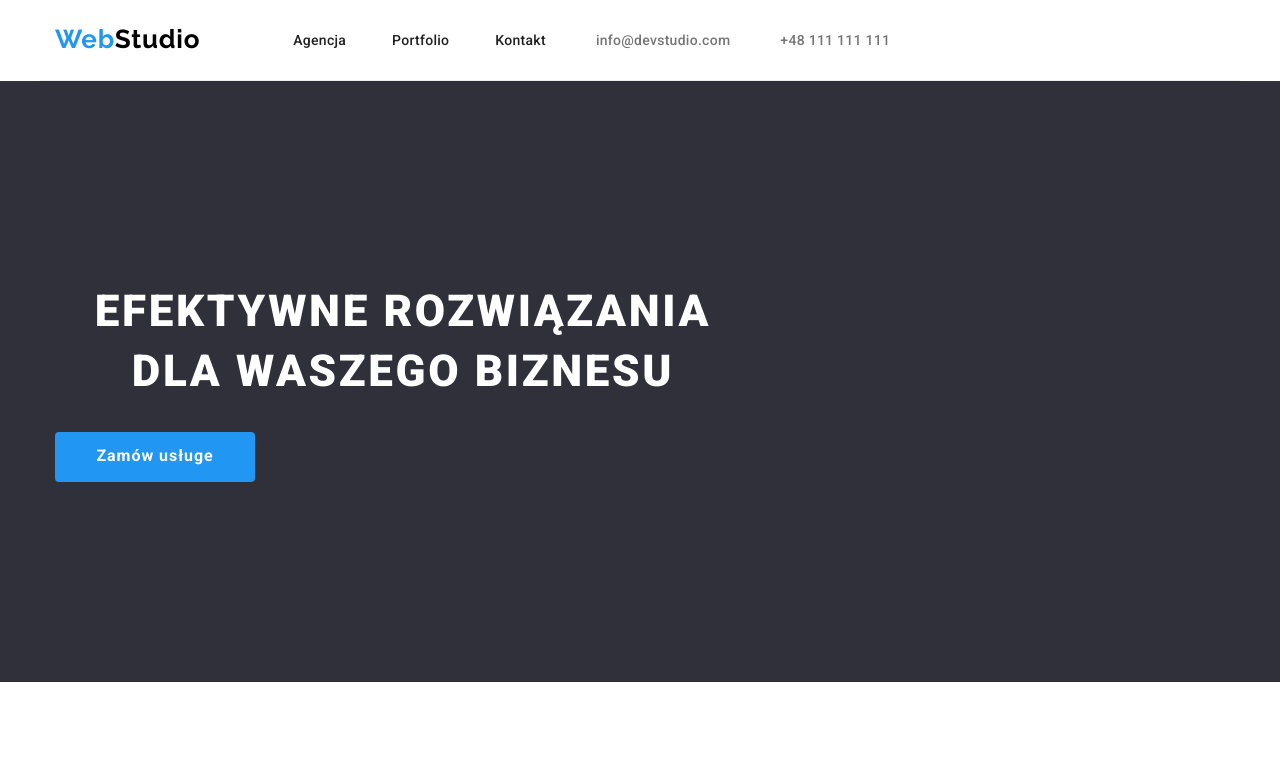
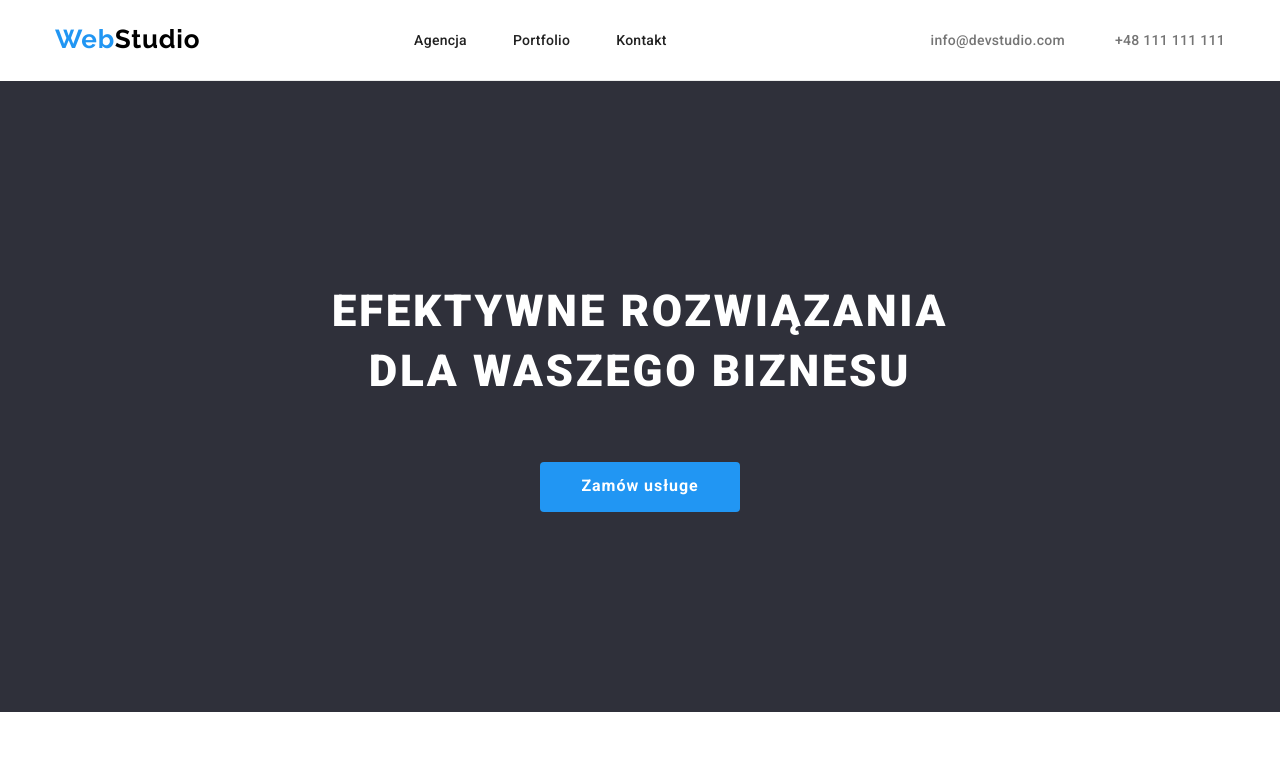
Before and after one commit to patrycjamusial/goit-markup-hw-03, a plain HTML site: page index.html in a window 1280 px wide. Shown: the top 773 px of the page. Drawn offline with nearby package versions, Linux system fonts and the light colour scheme.

Commit message:
added last flexbox

```diff
--- a/css/style.css
+++ b/css/style.css
@@ -104,9 +104,19 @@ body {
   background-color: var(--brand-color-white);
   display: flex;
   align-items: center;
+  justify-content: space-between;
   border-bottom-style: solid;
   border-bottom-width: 1px;
   border-bottom-color: rgba(236, 236, 236, 1);
+}
+.motto-container {
+  display: flex;
+  flex-direction: column;
+  justify-content: center;
+  align-items: center;
+  gap: 30px;
+  padding-bottom: 106px;
+  padding-top: 106px;
 }
 .menu-link-logo-top {
   color: #000;
@@ -142,6 +152,10 @@ body {
 }
 .motto {
   background-color: var(--brand-color-background);
+  text-align: center;
+  display: flex;
+  justify-content: center;
+  align-items: center;
 }
 .motto-text {
   color: var(--brand-color-white);
@@ -152,9 +166,6 @@ body {
   text-align: center;
   max-width: 696px;
   padding-top: 106px;
-}
-.navigation {
-  padding-left: 93px;
 }
 .navigation-link {
   color: var(--brand-color-black);
--- a/index.html
+++ b/index.html
@@ -48,8 +48,8 @@
       </div>
     </header>
     <main>
-      <section class="motto">
-        <div class="container section">
+      <section class="motto section">
+        <div class="container motto-container">
           <h1 class="motto-text">EFEKTYWNE ROZWIĄZANIA DLA WASZEGO BIZNESU</h1>
           <button type="button" class="order">Zamów usługe</button>
         </div>
```
Also changed, not shown: portfolio.html (+10 -4 lines).
